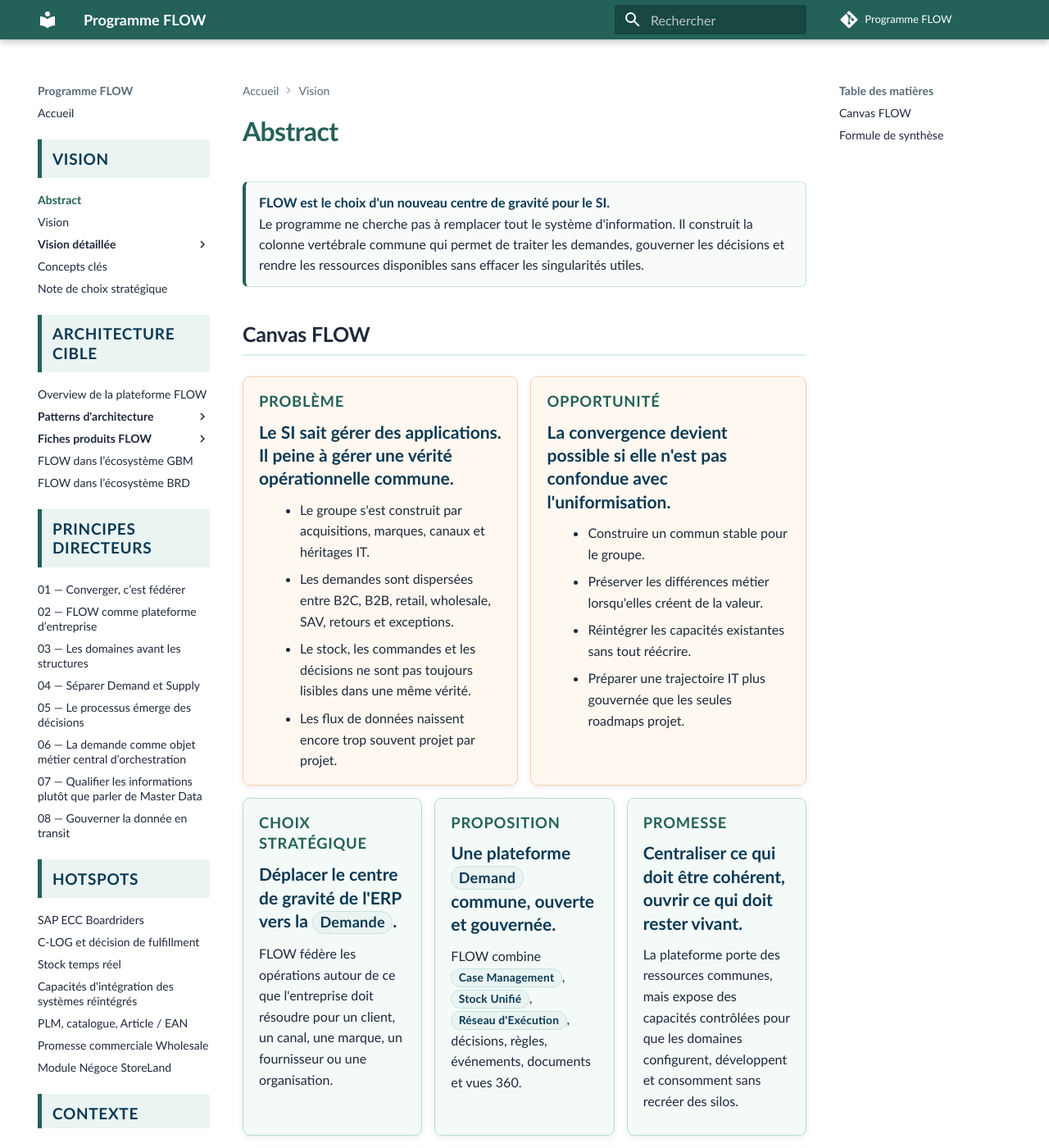
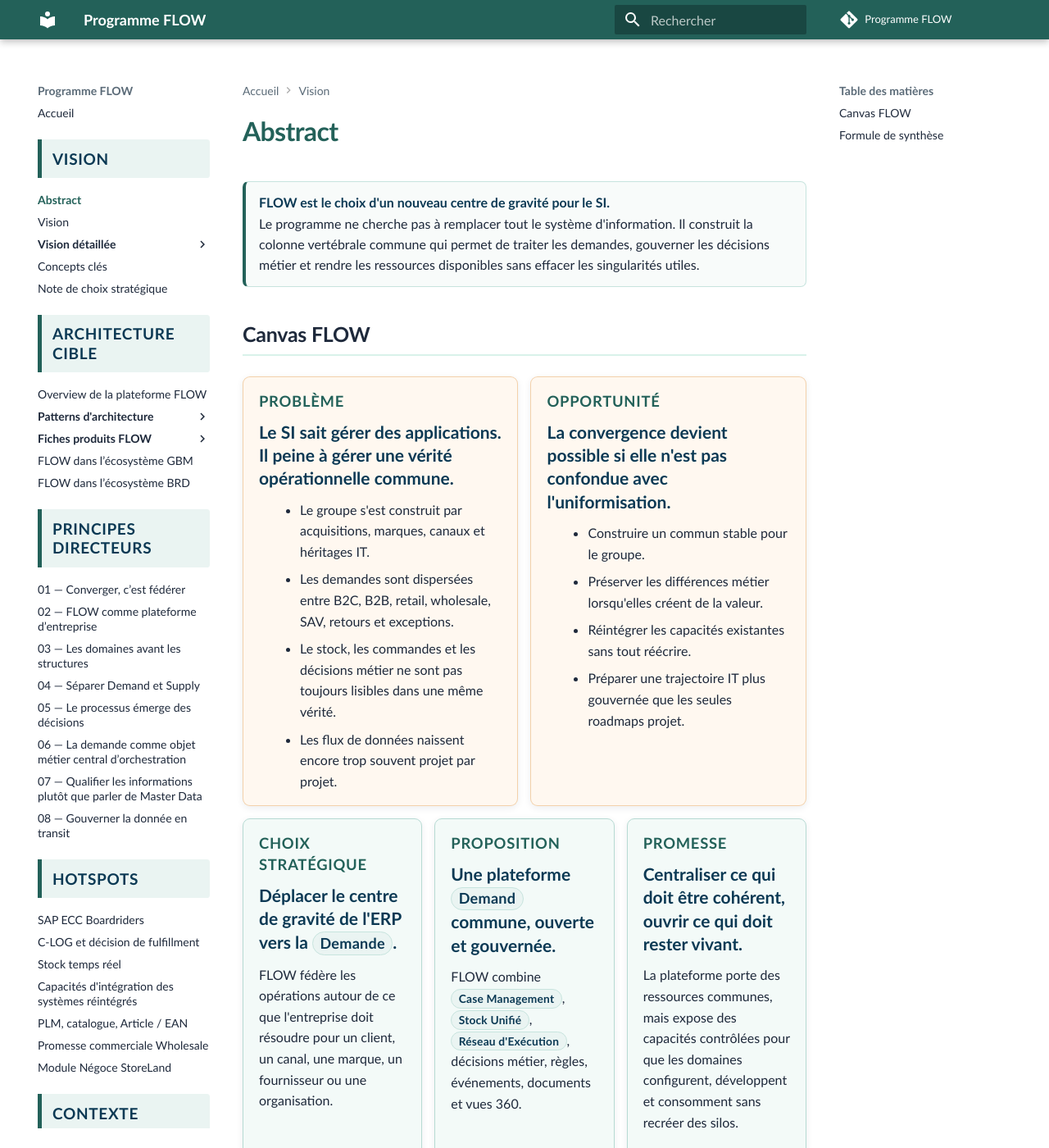
Before and after one commit to laurent-sintes/FLOW-Program, an MkDocs documentation site: the page built from docs/vision/abstract.md, in a window 1280 px wide and 1400 px high. Shown: the whole window at 82% size. Built offline with MkDocs 1.6.1 and Material for MkDocs 9.7.7, drawn with Linux system fonts in a browser that asks for light colours; comment, search, counter and statistics services are not loaded; some of the changed text lies outside the part shown.

Commit message:
Clarifie decisions metier dans l abstract

```diff
--- a/docs/vision/abstract.md
+++ b/docs/vision/abstract.md
@@ -2,7 +2,7 @@
 
 <div class="flow-conviction">
   <p><strong>FLOW est le choix d'un nouveau centre de gravité pour le SI.</strong></p>
-  <p>Le programme ne cherche pas à remplacer tout le système d'information. Il construit la colonne vertébrale commune qui permet de traiter les demandes, gouverner les décisions et rendre les ressources disponibles sans effacer les singularités utiles.</p>
+  <p>Le programme ne cherche pas à remplacer tout le système d'information. Il construit la colonne vertébrale commune qui permet de traiter les demandes, gouverner les décisions métier et rendre les ressources disponibles sans effacer les singularités utiles.</p>
 </div>
 
 ## Canvas FLOW
@@ -14,7 +14,7 @@
     <ul>
       <li>Le groupe s'est construit par acquisitions, marques, canaux et héritages IT.</li>
       <li>Les demandes sont dispersées entre B2C, B2B, retail, wholesale, SAV, retours et exceptions.</li>
-      <li>Le stock, les commandes et les décisions ne sont pas toujours lisibles dans une même vérité.</li>
+      <li>Le stock, les commandes et les décisions métier ne sont pas toujours lisibles dans une même vérité.</li>
       <li>Les flux de données naissent encore trop souvent projet par projet.</li>
     </ul>
   </section>
@@ -39,7 +39,7 @@
   <section class="flow-canvas-card flow-canvas-card--dark">
     <h2>Proposition</h2>
     <p class="flow-canvas-punchline">Une plateforme <span class="flow-keyword">Demand</span> commune, ouverte et gouvernée.</p>
-    <p>FLOW combine <span class="flow-keyword">Case Management</span>, <span class="flow-keyword">Stock Unifié</span>, <span class="flow-keyword">Réseau d'Exécution</span>, décisions, règles, événements, documents et vues 360.</p>
+    <p>FLOW combine <span class="flow-keyword">Case Management</span>, <span class="flow-keyword">Stock Unifié</span>, <span class="flow-keyword">Réseau d'Exécution</span>, décisions métier, règles, événements, documents et vues 360.</p>
   </section>
 
   <section class="flow-canvas-card flow-canvas-card--dark">
@@ -52,7 +52,7 @@
     <h2>Ce que FLOW porte</h2>
     <ul>
       <li><span class="flow-keyword">Demandes</span> et cycle de vie.</li>
-      <li><span class="flow-keyword">Décisions</span>, règles, policies et agreements.</li>
+      <li><span class="flow-keyword">Décisions métier</span>, règles, policies et agreements.</li>
       <li><span class="flow-keyword">Stock Unifié</span>, disponibilité, réservation et allocation.</li>
       <li><span class="flow-keyword">Réseau d'Exécution</span> et capacités logistiques.</li>
       <li>Événements, faits, documents, statuts et traçabilité.</li>
@@ -89,7 +89,7 @@
       <li>Promesse client plus fiable et mieux expliquée.</li>
       <li>Décloisonnement B2B / B2C / marques / canaux / systèmes.</li>
       <li>Stock et ressources plus lisibles, mobilisables et auditables.</li>
-      <li>Moins de décisions contradictoires entre applications.</li>
+      <li>Moins de décisions métier contradictoires entre applications.</li>
       <li>Moins de flux opportunistes, plus de contrats de données gouvernés.</li>
       <li>Meilleure intégration de nouvelles marques, offres ou business models.</li>
     </ul>
@@ -113,7 +113,7 @@
     <p class="flow-canvas-punchline">FLOW réussit si les tensions actuelles deviennent pilotables, mesurables ou disparaissent.</p>
     <ul>
       <li>Une vérité opérationnelle plus rapide à retrouver.</li>
-      <li>Des décisions traçables et explicables.</li>
+      <li>Des décisions métier traçables et explicables.</li>
       <li>Des flux remplacés progressivement par des contrats de données et des événements gouvernés.</li>
       <li>Des singularités métier conservées sans complexifier le cœur du SI.</li>
       <li>Une capacité accrue à absorber un nouveau canal, une marque, un partenaire ou un modèle commercial.</li>
@@ -125,7 +125,7 @@
 
 <div class="flow-conviction">
   <p><strong>FLOW n'est pas un nouvel ERP.</strong></p>
-  <p>C'est une plateforme de fédération des demandes : un commun gouverné, ouvert aux domaines, conçu pour rendre les décisions, les ressources et les engagements cohérents à l'échelle du groupe.</p>
+  <p>C'est une plateforme de fédération des demandes : un commun gouverné, ouvert aux domaines, conçu pour rendre les décisions métier, les ressources et les engagements cohérents à l'échelle du groupe.</p>
 </div>
 
 ---
```
